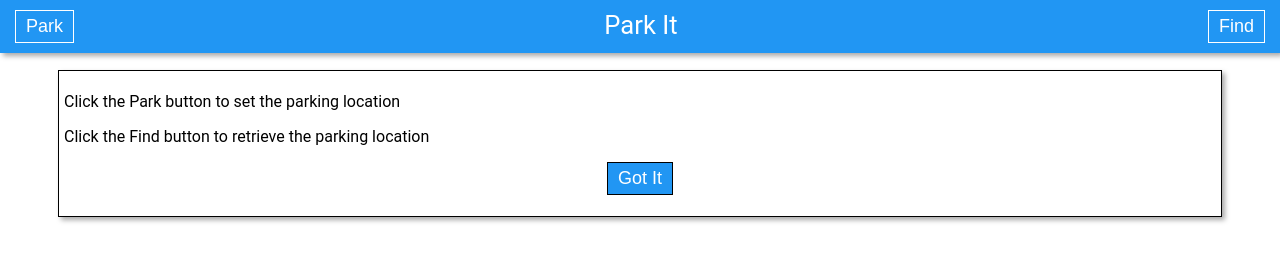
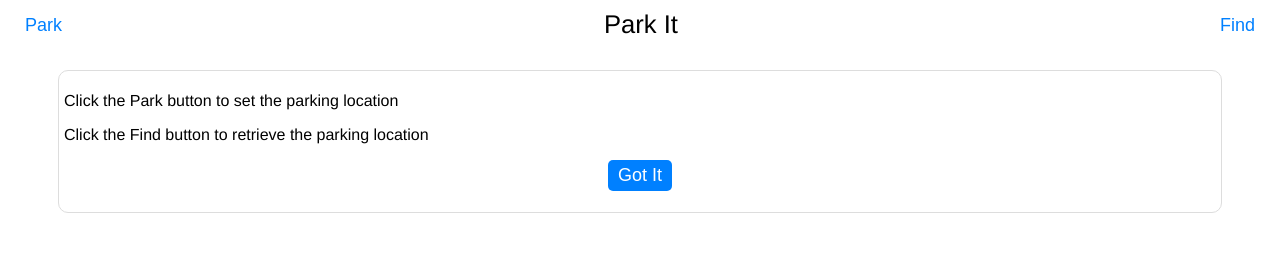
Before and after one commit to mihir-parikh/ParkIt, a plain HTML site: page index.html in a window 1280 px wide. Drawn offline with Linux system fonts and the light colour scheme.

Commit message:
iOS specific styling

```diff
--- a/index.html
+++ b/index.html
@@ -8,7 +8,8 @@ Main html document for Park It app
         <meta charset="UTF-8">
         <meta name="viewport" content="width=device-width, initial-scale=1.0">
         <link type="text/css" rel="stylesheet" href="parkIt.css" />
-        <link type="text/css" rel="stylesheet" href="parkItAndroid.css" />
+<!--        <link type="text/css" rel="stylesheet" href="parkItAndroid.css" />-->
+        <link type="text/css" rel="stylesheet" href="parkItIOS.css" />
     </head>
     <body>
         <div id="navbar">
--- /dev/null
+++ b/parkItIOS.css
@@ -0,0 +1,40 @@
+/*
+IOS specific stylesheet for Park It
+*/
+/*
+    Created on : 08/06/2019, 12:06:04 PM
+    Author     : Mihir
+*/
+
+/* Global */
+body {
+    /* IOS default font */
+    font-family: "Helvetica Neue", Helvetica, sans-serif;
+    background-color: white;
+}
+button {
+    border: none;
+    background-color: white;
+    color: #0080ff;
+}
+
+/* Nav bar */
+div#navbar {
+    /* IOS default background colour */
+    background-color: white;
+    color: black;
+}
+
+/* Container */
+#instructions, #map, #directions {
+    border-radius: 10px;
+    background-color: white;
+    border: 1px solid #ddd;
+}
+
+/* Instructions */
+#gotIt {
+    background-color: #0080ff;
+    color: white;
+    border-radius: 5px;
+}
```
